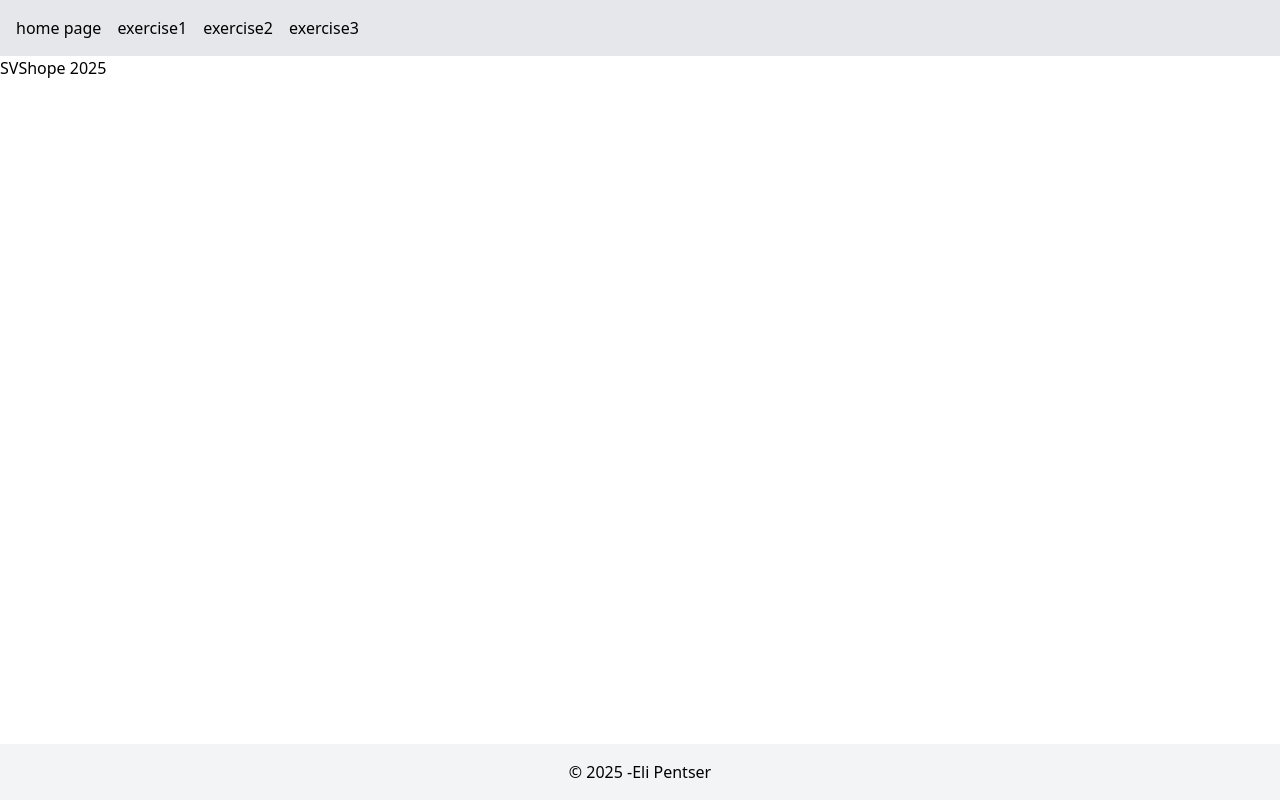
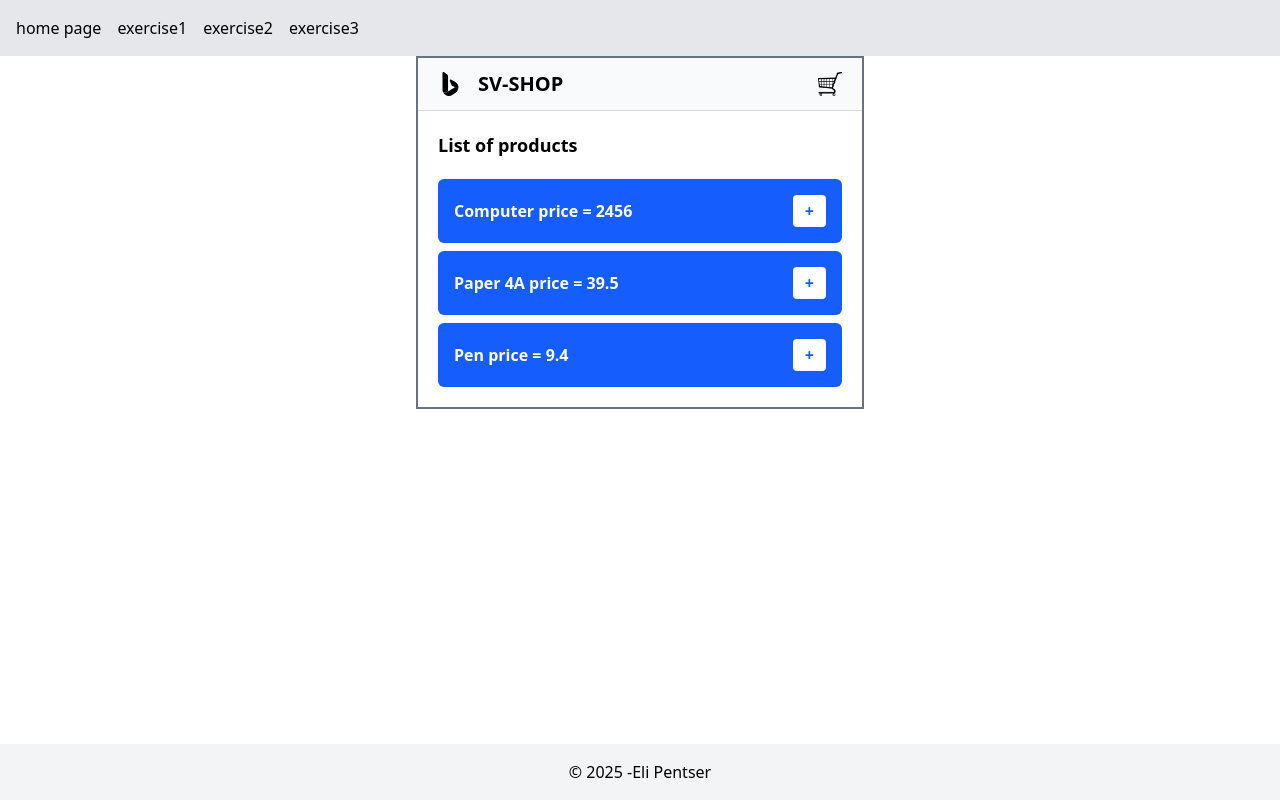
Before and after one commit to pentser/home-work-15, a React (Vite) app: page /exercise3 in a window 1280 px wide. Built offline with nearby package versions, Linux system fonts and the light colour scheme.

Commit message:
update Cart page

```diff
--- a/src/App.jsx
+++ b/src/App.jsx
@@ -7,6 +7,7 @@ import Exercise1 from "./pages/exercise1.jsx";
 import Exercise2 from "./pages/exercise2.jsx";
 import Exercise2_1 from './pages/exercise2_1.jsx';
 import Exercise3 from "./pages/exercise3.jsx";
+import Exercise3_1 from './pages/exercise3_1.jsx';
 
 
 
@@ -25,6 +26,9 @@ function App() {
           <Route path="/exercise2" element={<Exercise2 />} />
           <Route path="/exercise2/exercise2_1" element={<Exercise2_1 />} />
           <Route path="/exercise3" element={<Exercise3 />} />
+          <Route path="/exercise3/exercise3_1" element={<Exercise3_1 />} />
+
+
         </Routes>
       </div>
       <footer className="bg-gray-100 p-4 text-center">
--- a/src/pages/exercise3.jsx
+++ b/src/pages/exercise3.jsx
@@ -1,10 +1,96 @@
-import React from 'react'
+import React, { useState } from 'react'
+import { useNavigate } from 'react-router-dom';
 
 function Exercise3() {
+
+
+   const products =[
+    {
+      id: 1,
+      name:"Computer",
+      price: 2456.0
+    },
+    {
+      id:2,
+      name:"Paper 4A",
+      price: 39.5
+    },
+    {
+      id:3,
+      name:"Pen",
+      price: 9.4
+    },
+
+
+   ]
+
+   const [cart_ar,setCart_ar]= useState([]);
+   const [cart,setCart] = useState(0);
+    const navigate=useNavigate();
+
+   const addToCart = (id)=>{
+    setCart(cart+1);
+
+    const productToAdd = products.find((product) => product.id === id);
+    if (productToAdd) {
+      setCart_ar((prevCart) => [...prevCart, productToAdd]);
+    }
+    console.log(cart_ar);
+   }
+
+
   return (
-    <div>
-      <h2>SVShope 2025</h2>
+    <div className="border-2 border-gray-500 bg-white max-w-md mx-auto">
+
+    <div className="flex items-center justify-between bg-gray-50 px-5 py-3 border-b border-gray-300">
+
+      <div className="flex items-center">
+
+      <svg xmlns="http://www.w3.org/2000/svg" width="16" height="16" fill="currentColor" className="w-6 h-6 cursor-pointer" viewBox="0 0 16 16">
+      <path d="M8.35 5.046a.615.615 0 0 0-.54.575c-.009.13-.006.14.289.899.67 1.727.833 2.142.86 2.2q.101.215.277.395c.089.092.148.141.247.208.176.117.262.15.944.351.664.197 1.026.327 1.338.482.405.201.688.43.866.7.128.195.242.544.291.896.02.137.02.44 0 .564-.041.27-.124.495-.252.684-.067.1-.044.084.055-.039.278-.346.562-.938.707-1.475a4.42 4.42 0 0 0-2.14-5.028 70 70 0 0 0-.888-.465l-.53-.277-.353-.184c-.16-.082-.266-.138-.345-.18-.368-.192-.523-.27-.568-.283a1 1 0 0 0-.194-.03z"/>
+      <path d="M9.152 11.493a3 3 0 0 0-.135.083 320 320 0 0 0-1.513.934l-.8.496c-.012.01-.587.367-.876.543a1.9 1.9 0 0 1-.732.257c-.12.017-.349.017-.47 0a1.9 1.9 0 0 1-.884-.358 2.5 2.5 0 0 1-.365-.364 1.9 1.9 0 0 1-.34-.76 1 1 0 0 0-.027-.121c-.005-.006.004.092.022.22.018.132.057.324.098.489a4.1 4.1 0 0 0 2.487 2.796c.359.142.72.23 1.114.275.147.016.566.023.72.011a4.1 4.1 0 0 0 1.956-.661l.235-.149.394-.248.258-.163 1.164-.736c.51-.32.663-.433.9-.665.099-.097.248-.262.255-.283.002-.005.028-.046.059-.091a1.64 1.64 0 0 0 .25-.682c.02-.124.02-.427 0-.565a3 3 0 0 0-.213-.758c-.15-.314-.47-.6-.928-.83a2 2 0 0 0-.273-.12c-.006 0-.433.26-.948.58l-1.113.687z"/>
+      <path d="m3.004 12.184.03.129c.089.402.245.693.515.963a1.82 1.82 0 0 0 1.312.543c.361 0 .673-.09.994-.287l.472-.29.373-.23V5.334c0-1.537-.003-2.45-.008-2.521a1.82 1.82 0 0 0-.535-1.177c-.097-.096-.18-.16-.427-.33L4.183.24c-.239-.163-.258-.175-.33-.2a.63.63 0 0 0-.842.464c-.009.042-.01.603-.01 3.646l.003 8.035Z"/>
+     </svg>
+
+        <h1 className="ml-4 text-xl font-bold">SV-SHOP</h1>
+      </div>
+
+      <div className="flex items-center">
+
+        <img
+          src={"../src/assets/images/cartIcon.webp"}
+          alt="Cart icon"
+          className="w-6 h-6 cursor-pointer"
+          onClick={() => {
+            navigate("/exercise3/exercise3_1", {
+              state: {
+                cart_ar: cart_ar
+              }
+            });
+          }}
+        />
+      </div>
     </div>
+
+    <div className="p-5">
+      <h2 className="mb-5 text-lg font-semibold">List of products</h2>
+      <div className="flex flex-col gap-2">
+
+        {products.map((product)=>{
+          return (
+          <div key={product.id} className="flex items-center justify-between bg-blue-600 text-white rounded-md p-4">
+          <span className="font-bold">{product.name} price = {product.price}</span>
+          <button onClick={()=>addToCart(product.id)} className="bg-white text-blue-600 px-3 py-1 font-bold rounded hover:bg-gray-100">
+            +
+          </button>
+        </div>
+          )
+
+        })}
+
+      </div>
+    </div>
+  </div>
   )
 }
 
--- /dev/null
+++ b/src/pages/exercise3_1.jsx
@@ -0,0 +1,64 @@
+
+
+
+import { useLocation } from 'react-router-dom';
+import "./pages.css";
+
+function Exercise3_1() {
+
+
+
+ const location=useLocation();
+  const { cart_ar } = location.state || {};
+
+
+
+  const total = cart_ar.reduce((acc, cart) => acc + cart.price, 0);
+
+  const handleBuy = () => {
+    alert('Purchasing items...');
+    // Put your purchasing logic here
+    cart_ar=[];
+
+  };
+
+  return (
+    <div className="flex max-w-sm border border-gray-500 p-4">
+      {/* LEFT SIDE: Cart Title */}
+      <div className="mr-4 flex-none">
+        <h2 className="m-0 text-2xl font-bold">
+          Cart <span role="img" aria-label="cart">🛒</span>
+        </h2>
+      </div>
+
+      {/* RIGHT SIDE: Items & Actions */}
+      <div className="flex-1 border-l border-gray-300 pl-4">
+        {/* Items list */}
+        {cart_ar.map((cart, idx) => (
+          <div
+            key={idx}
+            className="mb-2 flex justify-between rounded bg-blue-500 p-2 text-white"
+          >
+            <div>{cart.name}</div>
+            <div>{cart.price}</div>
+          </div>
+        ))}
+
+        {/* Total */}
+        <h3 className="my-4 text-lg font-semibold">
+          Total = {total}
+        </h3>
+
+        {/* Buy Button */}
+        <button
+          onClick={handleBuy}
+          className="rounded bg-blue-500 px-4 py-2 font-medium text-white hover:bg-blue-600"
+        >
+          Buy
+        </button>
+      </div>
+    </div>
+  );
+}
+
+export default Exercise3_1;
```
Also changed, not shown: src/assets/images/cartIcon.webp (added).
